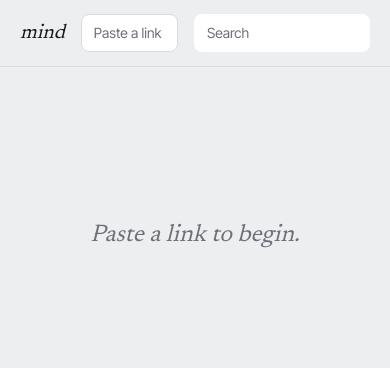
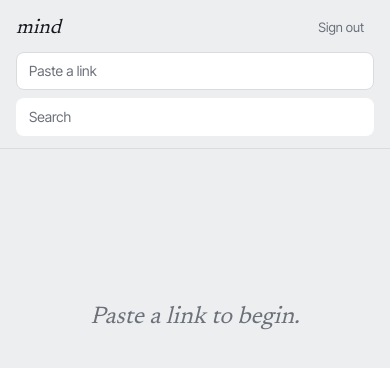
Before and after one commit to joanacodes/myownmind, a Next.js app: page / in a window 390 px wide. Shown: the top 368 px of the page. Built offline with nearby package versions, Linux system fonts and the light colour scheme; no server answers; the database is empty.

Commit message:
Sign out button and responsive layout

```diff
--- a/src/app/layout.tsx
+++ b/src/app/layout.tsx
@@ -1,4 +1,4 @@
-import type { Metadata } from "next";
+import type { Metadata, Viewport } from "next";
 import { Inter_Tight, Newsreader } from "next/font/google";
 import "./globals.css";
 
@@ -7,6 +7,9 @@ const display = Newsreader({ subsets: ["latin"], style: ["italic"], variable: "-
 
 export const metadata: Metadata = { title: "Mind", description: "Everything worth keeping." };
 
+// Tints the browser chrome on mobile to match the page background.
+export const viewport: Viewport = { themeColor: "#EDEEF0" };
+
 export default function RootLayout({ children }: { children: React.ReactNode }) {
   return (
     <html lang="en" className={`${ui.variable} ${display.variable}`}>
--- a/src/components/Card.tsx
+++ b/src/components/Card.tsx
@@ -8,7 +8,7 @@ export function Card({ item, onOpen }: { item: Item; onOpen: () => void }) {
 
   return (
     <article className="rise group relative mb-4 break-inside-avoid overflow-hidden rounded-xl border border-hair bg-surface">
-      <div className="absolute right-2 top-2 z-10 hidden gap-1 group-hover:flex">
+      <div className="absolute right-2 top-2 z-10 flex gap-1 opacity-0 transition-opacity focus-within:opacity-100 group-hover:opacity-100 max-sm:opacity-100">
         <a
           href={item.url ?? "#"}
           target="_blank"
@@ -41,7 +41,7 @@ export function Card({ item, onOpen }: { item: Item; onOpen: () => void }) {
           />
         )}
 
-        <div className="p-3.5">
+        <div className="p-3 sm:p-3.5">
           <div className={`flex items-center gap-1.5 text-[11px] text-muted ${pending ? "breathe" : ""}`}>
             {item.favicon_url && (
               // eslint-disable-next-line @next/next/no-img-element
@@ -52,7 +52,7 @@ export function Card({ item, onOpen }: { item: Item; onOpen: () => void }) {
             </span>
           </div>
 
-          <h2 className="mt-1.5 text-[15px] font-medium leading-snug">{item.title}</h2>
+          <h2 className="mt-1.5 text-sm font-medium leading-snug sm:text-[15px]">{item.title}</h2>
 
           {item.description && (
             <p className="mt-1 line-clamp-3 text-[13px] leading-relaxed text-muted">
--- a/src/components/Grid.tsx
+++ b/src/components/Grid.tsx
@@ -7,9 +7,25 @@ import { Card } from "./Card";
 import { ItemDetail } from "./ItemDetail";
 import type { Item } from "@/lib/types";
 
+function columnsFor(width: number) {
+  if (width >= 1024) return 4;
+  if (width >= 640) return 3;
+  return 2;
+}
+
 export function Grid({ items }: { items: Item[] }) {
   const [selectedId, setSelectedId] = useState<string | null>(null);
+  // Items are dealt into columns in JS, so the count has to match what CSS
+  // renders — otherwise mobile shows four stacked columns in shuffled order.
+  const [cols, setCols] = useState(4);
   const router = useRouter();
+
+  useEffect(() => {
+    const measure = () => setCols(columnsFor(window.innerWidth));
+    measure();
+    window.addEventListener("resize", measure);
+    return () => window.removeEventListener("resize", measure);
+  }, []);
 
   // Enrichment finishes after the response was already sent, so the server
   // has no way to push it. Listening for the row update is what makes cards
@@ -32,13 +48,15 @@ export function Grid({ items }: { items: Item[] }) {
   // the panel updates when enrichment lands while it is open.
   const selected = items.find((i) => i.id === selectedId) ?? null;
 
-  const cols = 4;
   const buckets: Item[][] = Array.from({ length: cols }, () => []);
   items.forEach((it, i) => buckets[i % cols].push(it));
 
   return (
     <>
-      <div className="grid grid-cols-1 gap-4 sm:grid-cols-2 lg:grid-cols-4">
+      <div
+        className="grid gap-3 sm:gap-4"
+        style={{ gridTemplateColumns: `repeat(${cols}, minmax(0, 1fr))` }}
+      >
         {buckets.map((bucket, i) => (
           <div key={i}>
             {bucket.map((item) => (
--- a/src/components/SaveBar.tsx
+++ b/src/components/SaveBar.tsx
@@ -3,6 +3,7 @@
 import { useActionState, useEffect, useRef } from "react";
 import { useRouter, useSearchParams } from "next/navigation";
 import { saveUrl, type SaveResult } from "@/app/actions";
+import { supabaseBrowser } from "@/lib/supabase/client";
 
 export function SaveBar() {
   const form = useRef<HTMLFormElement>(null);
@@ -20,20 +21,46 @@ export function SaveBar() {
     if (result?.ok) form.current?.reset();
   }, [result]);
 
+  async function signOut() {
+    await supabaseBrowser().auth.signOut();
+    router.push("/login");
+    router.refresh();
+  }
+
+  const field =
+    "w-full rounded-lg border border-hair bg-surface px-3 py-2 text-sm placeholder:text-muted";
+
   return (
-    <div className="sticky top-0 z-20 border-b border-hair bg-page/85 backdrop-blur">
-      <div className="mx-auto flex max-w-6xl items-center gap-4 px-5 py-3.5">
-        <span className="font-serif text-xl italic">mind</span>
+    // Static on small screens: three stacked controls would eat too much of a
+    // phone viewport if they stayed pinned.
+    <div className="static border-b border-hair bg-page/85 backdrop-blur sm:sticky sm:top-0 sm:z-20">
+      <div className="mx-auto flex max-w-6xl flex-wrap items-center gap-x-3 gap-y-2
+                      px-4 py-3 sm:flex-nowrap sm:gap-4 sm:px-5">
+        <span className="order-1 font-serif text-xl italic">mind</span>
 
-        <form ref={form} action={formAction} className="flex-1">
+        <button
+          onClick={signOut}
+          className="order-2 ml-auto rounded-lg px-2.5 py-1.5 text-[13px] text-muted
+                     hover:bg-surface hover:text-ink sm:order-4 sm:ml-0"
+        >
+          Sign out
+        </button>
+
+        <form
+          ref={form}
+          action={formAction}
+          className="order-3 w-full sm:order-2 sm:w-auto sm:flex-1"
+        >
           <input
             name="url"
             type="text"
+            inputMode="url"
             disabled={pending}
             placeholder={pending ? "Saving…" : "Paste a link"}
             autoComplete="off"
-            className="w-full rounded-lg border border-hair bg-surface px-3 py-2 text-sm
-                       placeholder:text-muted disabled:opacity-60"
+            autoCapitalize="off"
+            spellCheck={false}
+            className={`${field} disabled:opacity-60`}
           />
         </form>
 
@@ -46,13 +73,13 @@ export function SaveBar() {
             const q = e.target.value;
             router.replace(q ? `/?q=${encodeURIComponent(q)}` : "/");
           }}
-          className="w-44 rounded-lg border border-transparent bg-surface px-3 py-2 text-sm
-                     placeholder:text-muted focus:border-hair"
+          className={`${field} order-4 border-transparent focus:border-hair
+                      sm:order-3 sm:w-44`}
         />
       </div>
 
       {result && !result.ok && (
-        <p role="alert" className="mx-auto max-w-6xl px-5 pb-2.5 text-[13px] text-accent">
+        <p role="alert" className="mx-auto max-w-6xl px-4 pb-2.5 text-[13px] text-accent sm:px-5">
           {result.message}
         </p>
       )}
```
